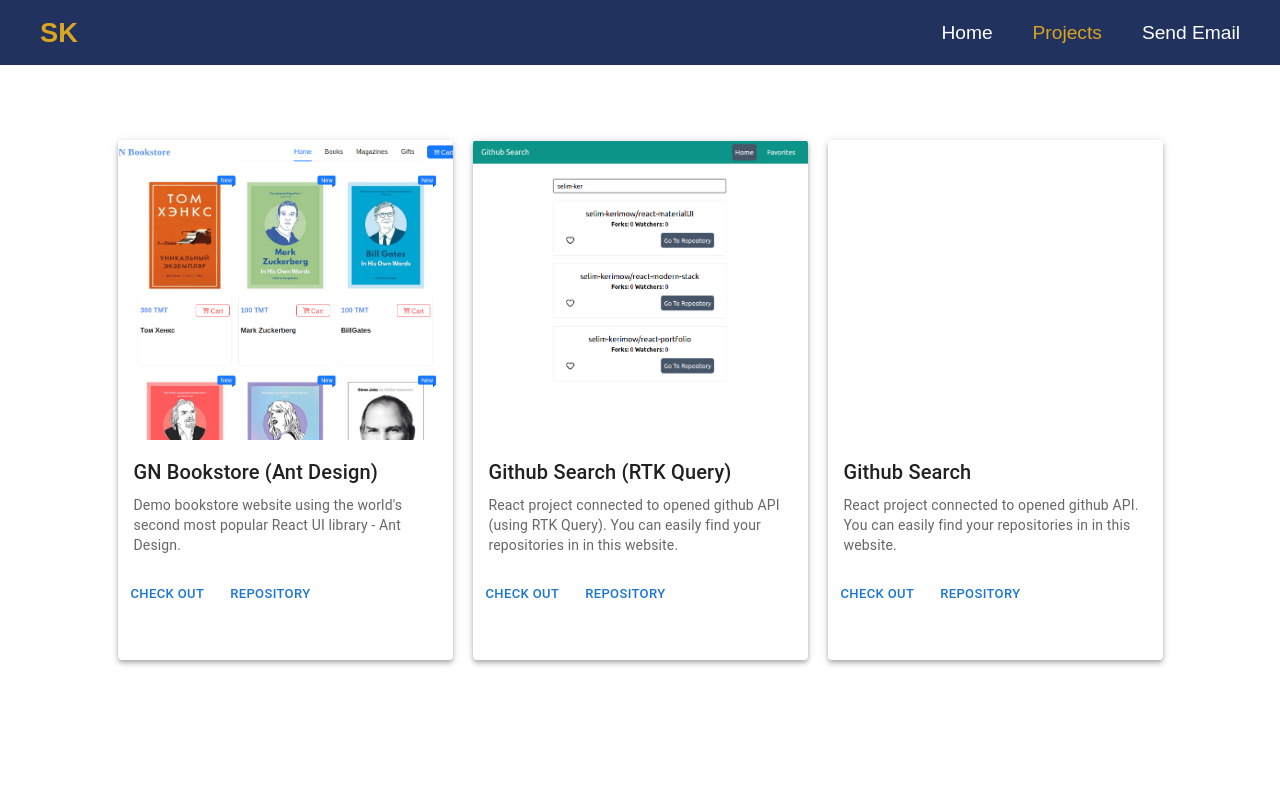
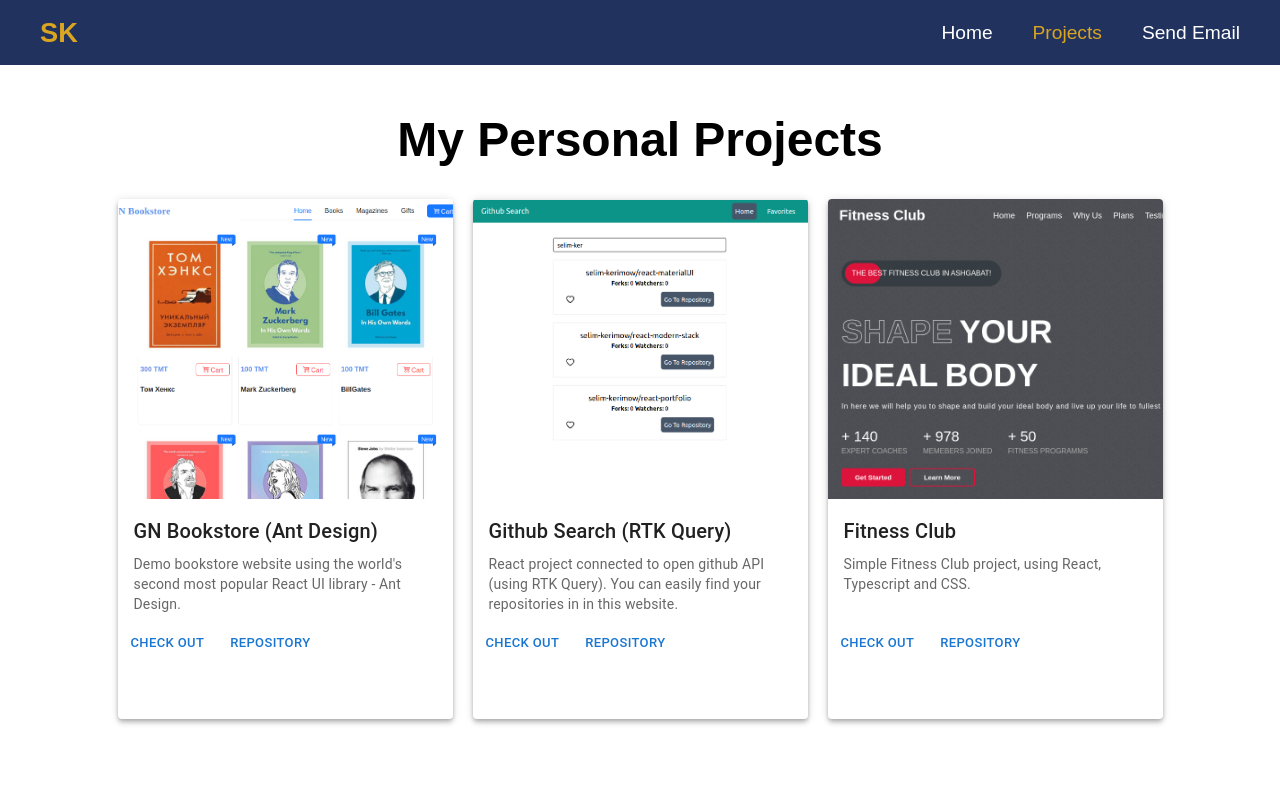
Before and after one commit to selim-kerimow/react-portfolio, a React (Vite) app: page /projects in a window 1280 px wide. Shown: the top 800 px of the page. Built offline with nearby package versions, Linux system fonts and the light colour scheme; a web font is replaced by a local one.

Commit message:
done with Projects

```diff
--- a/src/components/ProjectCard.tsx
+++ b/src/components/ProjectCard.tsx
@@ -3,9 +3,6 @@
 
 // Material UI
 import { Card, CardMedia, CardContent, Typography, CardActions, Button } from '@mui/material'
-
-import githubSearch from '../assets/github-search.png'
-
 
 interface ProjectCardProps {
     project: IProject
@@ -27,7 +24,7 @@
                 <Typography gutterBottom variant="h6" component="div">
                     { project.title }
                 </Typography>
-                <Typography variant="body2" color="text.secondary">
+                <Typography variant="body2" color="text.secondary" style={{height: 50}}>
                     { project.description }
                 </Typography>
             </CardContent>
--- a/src/css/projects.css
+++ b/src/css/projects.css
@@ -1,8 +1,20 @@
 .projects {
+    display: flex;
+    flex-direction: column;
+    height: auto;
+    min-height: 100vh;
+}
+
+.projects-header {
+    padding-top: 80px;
+    margin: 0 auto;
+    font-size: 1.5rem;
+}
+
+.projects-card {
     width: 70%;
-    height: 100vh;
+    height: auto;
     margin: 0 auto;
-    /* padding-top: 80px; */
     padding-bottom: 20px;
     display: flex;
     justify-content: center;
@@ -12,17 +24,26 @@
 }
 
 @media screen and (max-width: 1535px) {
-    .projects {
+    .projects-card {
         width: 90%;
-        /* height: auto;
-        padding-top: 80px; */
     }
 }
 
 @media screen and (max-width: 1195px) {
-    .projects {
+    .projects-card {
         width: 90%;
         height: auto;
-        padding-top: 80px;
     }
 }
+
+@media screen and (max-width: 450px) {
+    .projects-header {
+        font-size: 1.1rem;
+    }
+}
+
+@media screen and (max-width: 340px) {
+    .projects-header {
+        font-size: 0.9rem;
+    }
+}
--- a/src/pages/Projects.tsx
+++ b/src/pages/Projects.tsx
@@ -12,10 +12,16 @@
 
     return (
         <div className="projects">
-            { projects?.map(project => (
-                <ProjectCard project={project}/>
-            ))}
 
+            <div className="projects-header">
+                <h1>My Personal Projects</h1>
+            </div>
+
+            <div className="projects-card">
+                { projects?.map(project => (
+                    <ProjectCard project={project}/>
+                ))}
+            </div>
         </div>
     )
 }
--- a/src/projects.ts
+++ b/src/projects.ts
@@ -1,5 +1,6 @@
 import githubSearch from './assets/github-search.png'
 import GNBookstore from './assets/GNBookstore.png'
+import Gym from './assets/Gym.png'
 
 export interface IProject {
     id: number,
@@ -15,24 +16,24 @@
         id: 1,
         title: 'GN Bookstore (Ant Design)',
         description: "Demo bookstore website using the world's second most popular React UI library - Ant Design.",
-        check_url: '',
+        check_url: 'https://selim-kerimow.github.io/react-antd/',
         repo_url: 'https://github.com/selim-kerimow/react-antd',
         image: GNBookstore
     },
     {
         id: 2,
         title: 'Github Search (RTK Query)',
-        description: 'React project connected to opened github API (using RTK Query). You can easily find your repositories in in this website.',
+        description: 'React project connected to open github API (using RTK Query). You can easily find your repositories in in this website.',
         check_url: 'https://selim-kerimow.github.io/github-search',
         repo_url: 'https://github.com/selim-kerimow/github-search',
         image: githubSearch
     },
     {
         id: 3,
-        title: 'Github Search',
-        description: 'React project connected to opened github API. You can easily find your repositories in in this website.',
-        check_url: 'https://selim-kerimow.github.io/github-search',
-        repo_url: 'https://github.com/selim-kerimow/github-search',
-        image: ''
+        title: 'Fitness Club',
+        description: 'Simple Fitness Club project, using React, Typescript and CSS.',
+        check_url: 'https://selim-kerimow.github.io/react-gym/',
+        repo_url: 'https://github.com/selim-kerimow/react-gym',
+        image: Gym
     },
 ]
```
Also changed, not shown: src/assets/Gym.png (added).
